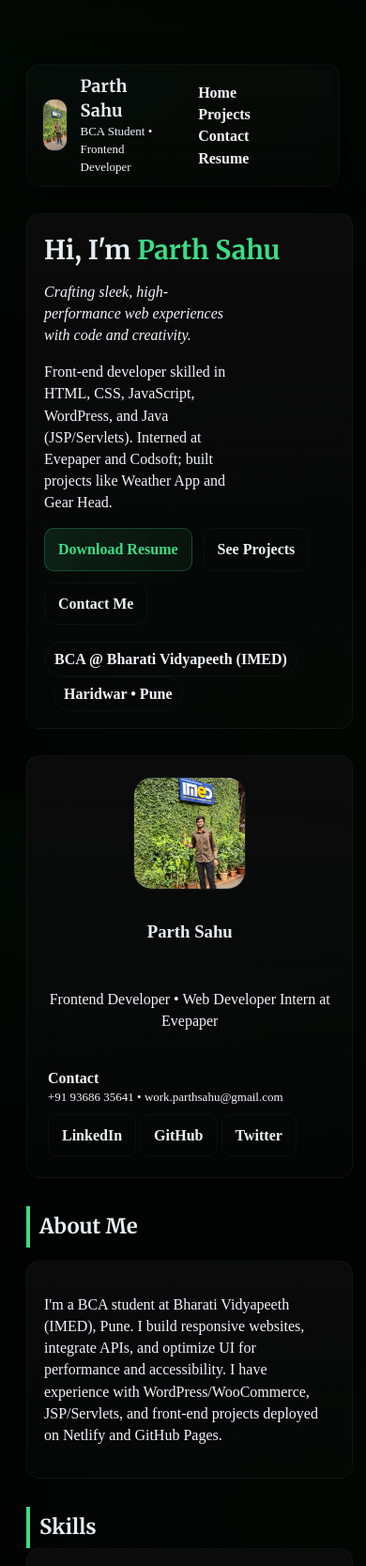
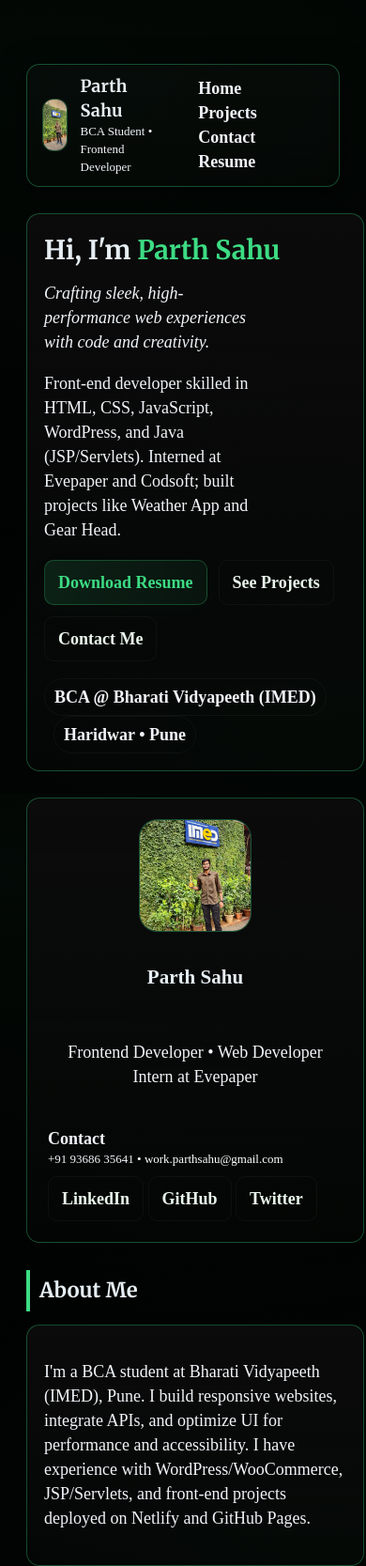
Before and after one commit to parth-sahuji/parth-portfolio, a website: page index.html in a window 390 px wide. Shown: the top 1667 px of the page at 94% size. Drawn offline with Linux system fonts and the light colour scheme; files whose address does not match are found by name.

Commit message:
Increased size of text and some border color

```diff
--- a/index.html
+++ b/index.html
@@ -1,4 +1,3 @@
-
 <!doctype html>
 <html lang="en">
 <head>
@@ -53,7 +52,10 @@
           <p class="muted">Frontend Developer • Web Developer Intern at Evepaper</p>
           <div style="width:100%;margin-top:10px;text-align:left" class="muted small">
             <strong>Contact</strong>
-            <div class="time">+91 93686 35641 • work.parthsahu@gmail.com</div>
+            <div class="time">
+              +91 93686 35641 •
+              <a href="mailto:work.parthsahu@gmail.com">work.parthsahu@gmail.com</a>
+            </div>
             <div style="margin-top:8px">
               <a class="btn" href="https://www.linkedin.com/in/parth-sahu-ji" target="_blank">LinkedIn</a>
               <a class="btn" href="https://github.com/parth-sahuji" target="_blank">GitHub</a>
--- a/styles.css
+++ b/styles.css
@@ -1,4 +1,3 @@
-
 :root{
   --bg:#000;
   --card:#0b0b0b;
@@ -43,7 +42,7 @@ main{margin-top:28px; display:grid; gap:30px}
 .btn.primary{background: linear-gradient(90deg, rgba(61,220,132,0.12), rgba(61,220,132,0.06));border: 1px solid rgba(61,220,132,0.25);color:var(--accent);box-shadow: 0 8px 30px rgba(61,220,132,0.03);}
 .card{background:linear-gradient(180deg,var(--card), rgba(255,255,255,0.01));border-radius:14px;padding:18px;border:1px solid var(--glass-border);}
 .profile-card{display:flex;flex-direction:column;gap:12px;align-items:center;text-align:center;padding:22px;}
-.profile-photo{width:120px;height:120px;border-radius:20px;background:linear-gradient(135deg,#061014,#0c1114);border:1px solid var(--glass-border);display:flex;align-items:center;justify-content:center;font-size:36px;color:var(--accent);overflow:hidden;}
+.profile-photo{width:120px;height:120px;border-radius:20px;background:linear-gradient(135deg,#061014,#0c1114);border:1px solid var(--glass-border);display:flex;align-items:center;justify-content:center;font-size:36px;color:#accent;overflow:hidden;}
 .profile-photo img{width:100%;height:100%;object-fit:cover;display:block;}
 section{display:grid;gap:14px}
 h3.section-title{font-size:22px;margin:0;padding:6px 10px;border-left:4px solid var(--accent);display:inline-block;font-family:'Merriweather', serif}
@@ -77,6 +76,96 @@ footer{margin-top:28px;text-align:center;color:#f1f5f9;font-size:14px}
 .topbtn{position:fixed;right:20px;bottom:22px;background:linear-gradient(90deg,#2fdc84,#18b36b);border:none;padding:12px;border-radius:12px;cursor:pointer;display:none;box-shadow:0 10px 30px rgba(0,0,0,0.6)}
 .featured-ach{display:grid;grid-template-columns:200px 1fr;gap:18px;align-items:center}
 .featured-ach img{width:200px;height:200px;object-fit:cover;border-radius:12px;border:1px solid var(--glass-border)}
-
 .project.enlarged img{height:180px}
 .project.enlarged:hover img{box-shadow:0 0 20px rgba(61,220,132,0.6)}
+
+/* ===== Custom Updates ===== */
+
+/* Bigger base text */
+body { font-size: 18px; }
+
+/* Borders more visible */
+header, .card, .project, form input, form textarea, .avatar, .profile-photo {
+  border: 1.2px solid rgba(61,220,132,0.32);
+}
+
+/* Avatar & Profile photo */
+.avatar { width: 64px; height: 64px; }
+.profile-photo { width: 132px; height: 132px; }
+
+/* Project images */
+.project img { height: 130px; }
+.project.enlarged img { height: 160px; }
+
+/* Buttons & links hover */
+.btn, nav a, .socials a { transition: all 0.25s ease; }
+.btn:hover, nav a:hover, .socials a:hover {
+  transform: translateY(-2px) scale(1.03);
+  box-shadow: 0 0 10px rgba(61,220,132,0.45);
+  color: var(--accent);
+}
+
+/* Add border to socials (LinkedIn/GitHub/Twitter) */
+.socials a {
+  border: 1.2px solid rgba(61,220,132,0.35);
+  padding: 8px 12px;
+}
+.socials a:hover {
+  background: rgba(61,220,132,0.1);
+  box-shadow: 0 0 10px rgba(61,220,132,0.45);
+}
+
+/* Cards/projects hover */
+.card:hover, .project:hover {
+  transform: translateY(-6px) scale(1.015);
+  box-shadow: 0 12px 28px rgba(0,0,0,0.55), 0 0 12px rgba(61,220,132,0.30);
+}
+
+/* Profile photo hover */
+.profile-photo img { transition: transform 0.35s ease; }
+.profile-photo:hover img { transform: scale(1.06); }
+
+/* Headings hover */
+h1:hover, h2:hover, h3:hover {
+  color: var(--accent);
+  text-shadow: 0 0 6px rgba(61,220,132,0.45);
+}
+
+/* Skills hover */
+.skill:hover {
+  transform: scale(1.1);
+  background: rgba(61,220,132,0.15);
+  box-shadow: 0 0 10px rgba(61,220,132,0.4);
+}
+
+/* Nav underline effect */
+nav a { position: relative; }
+nav a::after {
+  content: "";
+  position: absolute;
+  left: 0;
+  bottom: -2px;
+  width: 0;
+  height: 2px;
+  background: var(--accent);
+  transition: width 0.3s ease;
+}
+nav a:hover::after { width: 100%; }
+
+/* Email link white */
+a[href^="mailto"] {
+  color: #fff;
+  text-decoration: none;
+}
+a[href^="mailto"]:hover {
+  text-decoration: underline;
+  color: var(--accent);
+}
+
+/* Mobile tweaks */
+@media (max-width: 980px) {
+  .avatar { width: 56px; height: 56px; }
+  .profile-photo { width: 120px; height: 120px; }
+  .project img { height: 120px; }
+  .project.enlarged img { height: 140px; }
+}
```
Also changed, not shown: contact.html (+0 -1 lines), projects.html (+0 -1 lines).
